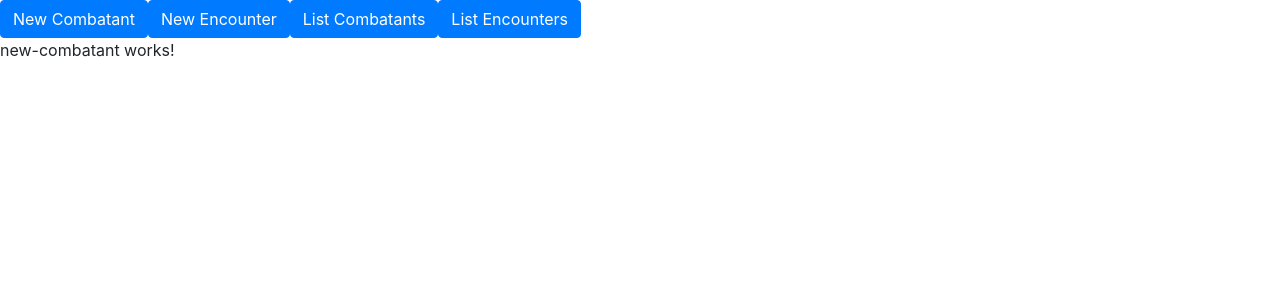
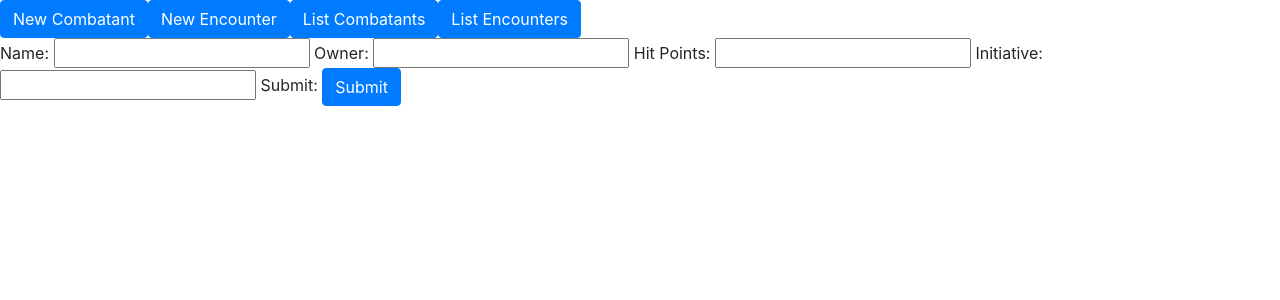
Before and after one commit to tanyathompson/dndtoolkit, an Angular app in the folder DNDToolkitApp/: page /new/combatant in a window 1280 px wide. Shown: the top 300 px of the page. Built offline with nearby package versions, Linux system fonts and the light colour scheme.

Commit message:
Create combatant works

```diff
--- a/DNDToolkitApp/src/app/app.module.ts
+++ b/DNDToolkitApp/src/app/app.module.ts
@@ -5,7 +5,9 @@ import { AppRoutingModule } from './app-routing.module';
 import { AppComponent } from './app.component';
 import { CombatantListComponent, EncounterListComponent, NewCombatantComponent, NewEncounterComponent } from './views';
 import { CombatantResolver, EncounterResolver } from './resolvers';
-import { HttpClientModule } from '@angular/common/http'
+import { HttpClientModule } from '@angular/common/http';
+import { CUSTOM_ELEMENTS_SCHEMA  } from '@angular/core';
+import { FormsModule, ReactiveFormsModule } from '@angular/forms';
 
 @NgModule({
   declarations: [
@@ -18,9 +20,12 @@ import { HttpClientModule } from '@angular/common/http'
   imports: [
     BrowserModule,
     HttpClientModule,
-    AppRoutingModule
+    AppRoutingModule,
+    FormsModule,
+    ReactiveFormsModule
   ],
   providers: [CombatantResolver, EncounterResolver],
-  bootstrap: [AppComponent]
+  bootstrap: [AppComponent],
+  schemas: [CUSTOM_ELEMENTS_SCHEMA]
 })
 export class AppModule { }
--- a/DNDToolkitApp/src/app/services/api.service.ts
+++ b/DNDToolkitApp/src/app/services/api.service.ts
@@ -9,6 +9,12 @@ import { CombatantModel, EncounterModel } from '../models';
 })
 
 export class API {
+
+  httpOptions = {
+    headers: new HttpHeaders({
+      'Content-Type': 'application/json'
+    })
+  };
 
   constructor(private http: HttpClient) { }
 
@@ -23,4 +29,9 @@ export class API {
   getEncounters(): Observable<HttpResponse<EncounterModel[]>> {
     return this.http.get<EncounterModel[]>(this.ApiBaseUrl + 'list/encounters', { observe: 'response'});
   }
+
+  addNewCombatant(combatant: CombatantModel): Observable<CombatantModel> {
+    console.log('addNewCombatant on ' + combatant.name)
+    return this.http.post<CombatantModel>(this.ApiBaseUrl + 'new/combatant', combatant, this.httpOptions);
+  }
 }
--- a/DNDToolkitApp/src/app/views/new-combatant/new-combatant.component.html
+++ b/DNDToolkitApp/src/app/views/new-combatant/new-combatant.component.html
@@ -1,3 +1,7 @@
-<p>
-  new-combatant works!
-</p>
+<form [formGroup]="newCombatantForm" (ngSubmit)="addNewCombatant()">
+  Name: <input formControlName="name" type="text">
+  Owner: <input formControlName="owner" type="text">
+  Hit Points: <input formControlName="hp" type="number">
+  Initiative: <input formControlName="initiative" type="number">
+  Submit: <button type="submit" class="btn btn-primary">Submit</button>
+</form>
--- a/DNDToolkitApp/src/app/views/new-combatant/new-combatant.component.ts
+++ b/DNDToolkitApp/src/app/views/new-combatant/new-combatant.component.ts
@@ -1,4 +1,7 @@
 import { Component, OnInit } from '@angular/core';
+import { FormGroup, FormControl } from '@angular/forms';
+import { CombatantModel } from '../../models'
+import { API } from '../../services'
 
 @Component({
   selector: 'app-new-combatant',
@@ -7,9 +10,30 @@ import { Component, OnInit } from '@angular/core';
 })
 export class NewCombatantComponent implements OnInit {
 
-  constructor() { }
+  newCombatantForm;
+
+  constructor(private api: API) { }
 
   ngOnInit() {
+    this.newCombatantForm = new FormGroup({
+      name: new FormControl(''),
+      owner: new FormControl(''),
+      hp: new FormControl(''),
+      initiative: new FormControl('')
+    });
+  }
+
+  addNewCombatant() {
+    console.log(this.newCombatantForm)
+
+    let combatant : CombatantModel = {
+      name: this.newCombatantForm.controls.name.value,
+      owner: this.newCombatantForm.controls.owner.value,
+      hp: this.newCombatantForm.controls.hp.value,
+      initiative: this.newCombatantForm.controls.initiative.value,
+    }
+
+    this.api.addNewCombatant(combatant).subscribe();
   }
 
 }
```
Also changed, not shown: 1 other file (tests, documents, lock files or other folders).
